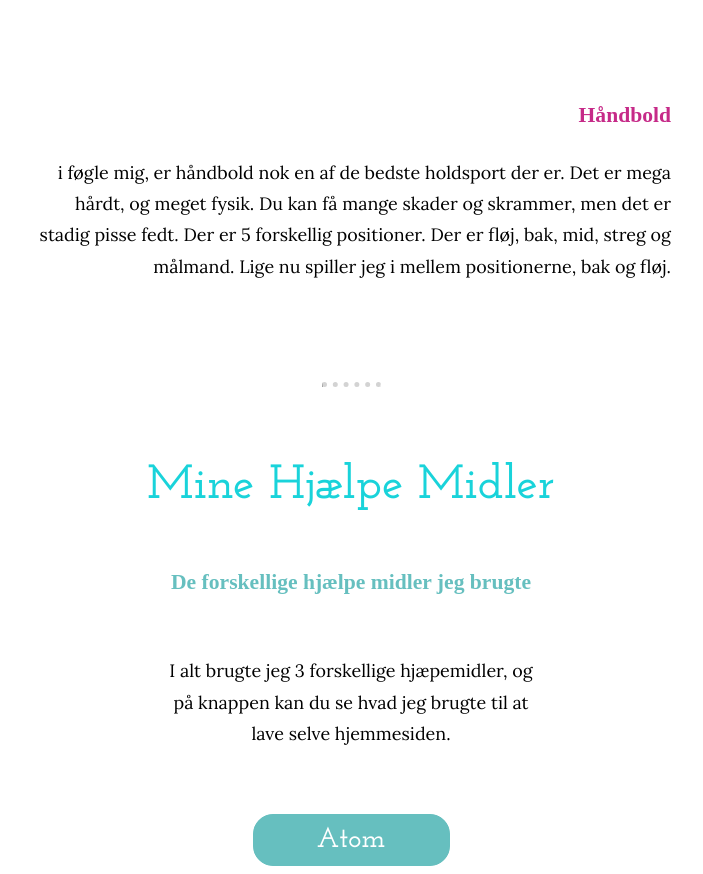
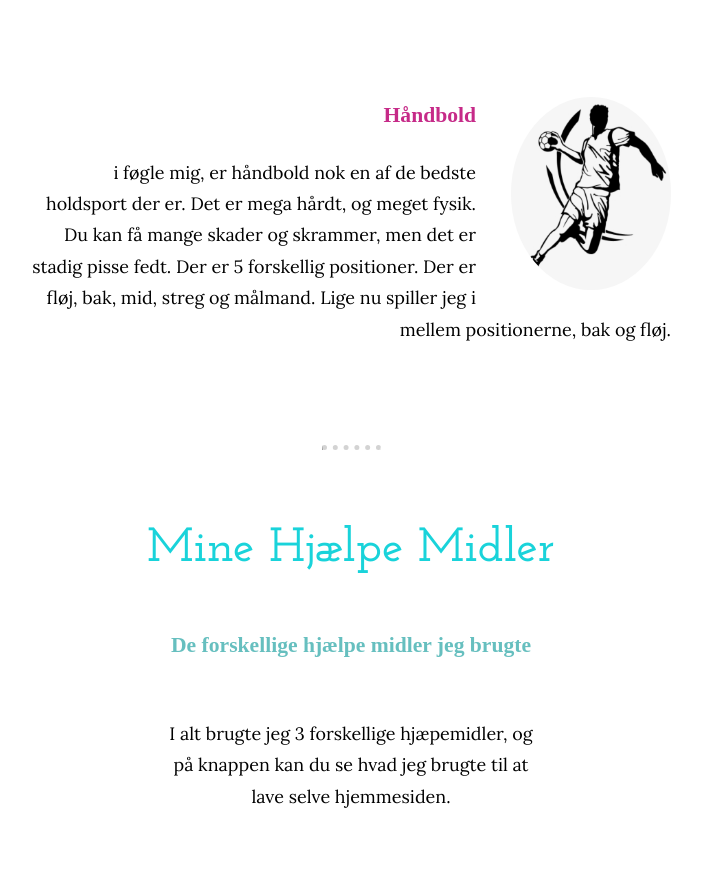
Before and after one commit to MariusKr1/Min-hjemmeside, a plain HTML site: page index.html in a window 1280 px wide. Shown: the part 1960-2834 px from the top of the page, without its empty margins (289-992 px from the left). Drawn offline with Linux system fonts and the light colour scheme; a web font is replaced by a local one.

Commit message:
Update index.html

```diff
--- a/index.html
+++ b/index.html
@@ -40,7 +40,7 @@
         Det som jeg er bedst jeg kan lige nu er 5 wips, 1 flik, dobble back, og det er kun fordi, vi har en mega god træner som hedder <a class="footer-lin" href="https://www.theproductivepickle.com/">Mikkel!</a> </p>
       </div>
       <div class="skill-row">
-        <img class="Computer" src="Images/Håndbold.jpg" alt="">
+        <img class="Computer" src="Images/Håndbold.png" alt="">
         <h3 id="Text">Håndbold</h3>
         <p id="Text"> i føgle mig, er håndbold nok en af de bedste holdsport der er. Det er mega hårdt, og meget fysik. Du kan få mange skader og skrammer, men det er stadig pisse fedt.
         Der er 5 forskellig positioner. Der er fløj, bak, mid, streg og målmand. Lige nu spiller jeg i mellem positionerne, bak og fløj.</p>
```
